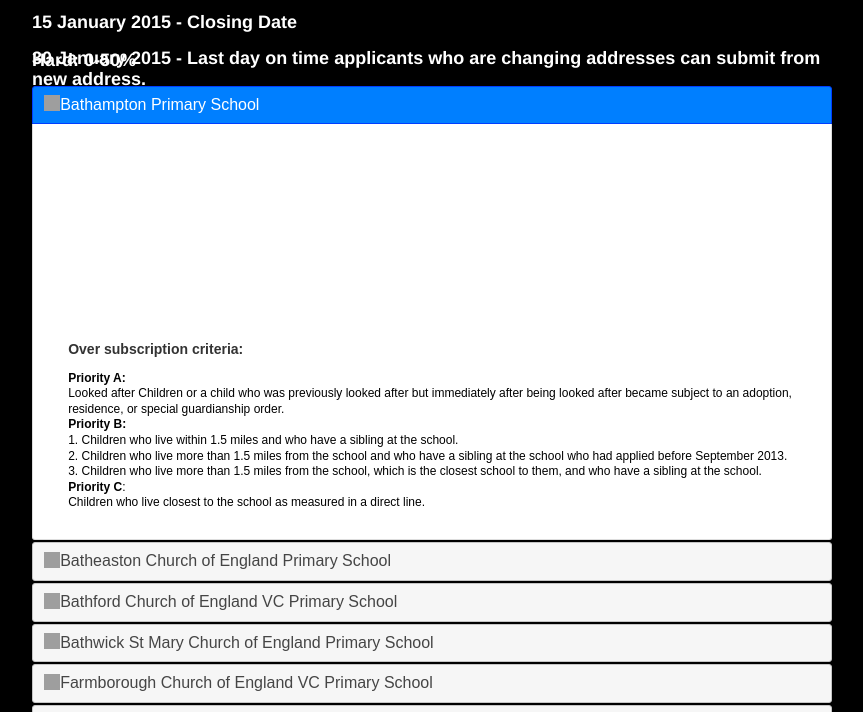
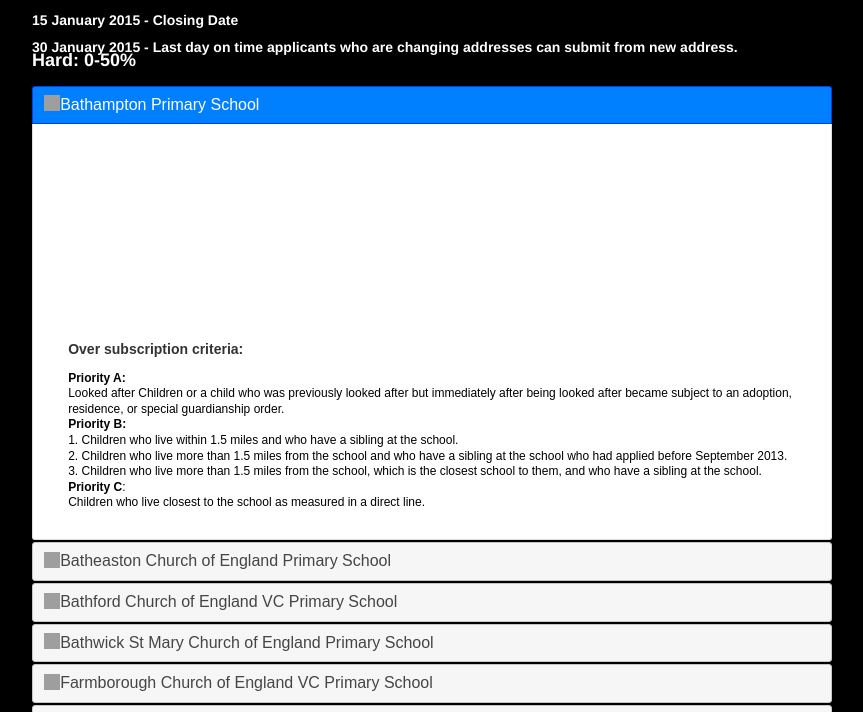
Before and after one commit to jessestewart/BathHackedPrimarySchoolAdmissions, a plain HTML site: page index.html in a window 1280 px wide. Shown: the part 80-792 px from the top of the page, without its empty margins (208-1071 px from the left). Drawn offline with nearby package versions, Linux system fonts and the light colour scheme; grey boxes are pictures that could not be loaded; a script that the page names is missing.

Commit message:
Update index.html

```diff
--- a/index.html
+++ b/index.html
@@ -332,6 +332,9 @@
 	}
 	#dates {
 		margin-bottom:20px;
+	}
+	#dates h2{
+		font-size:14px;
 	}
   </style>
 </head>
```
